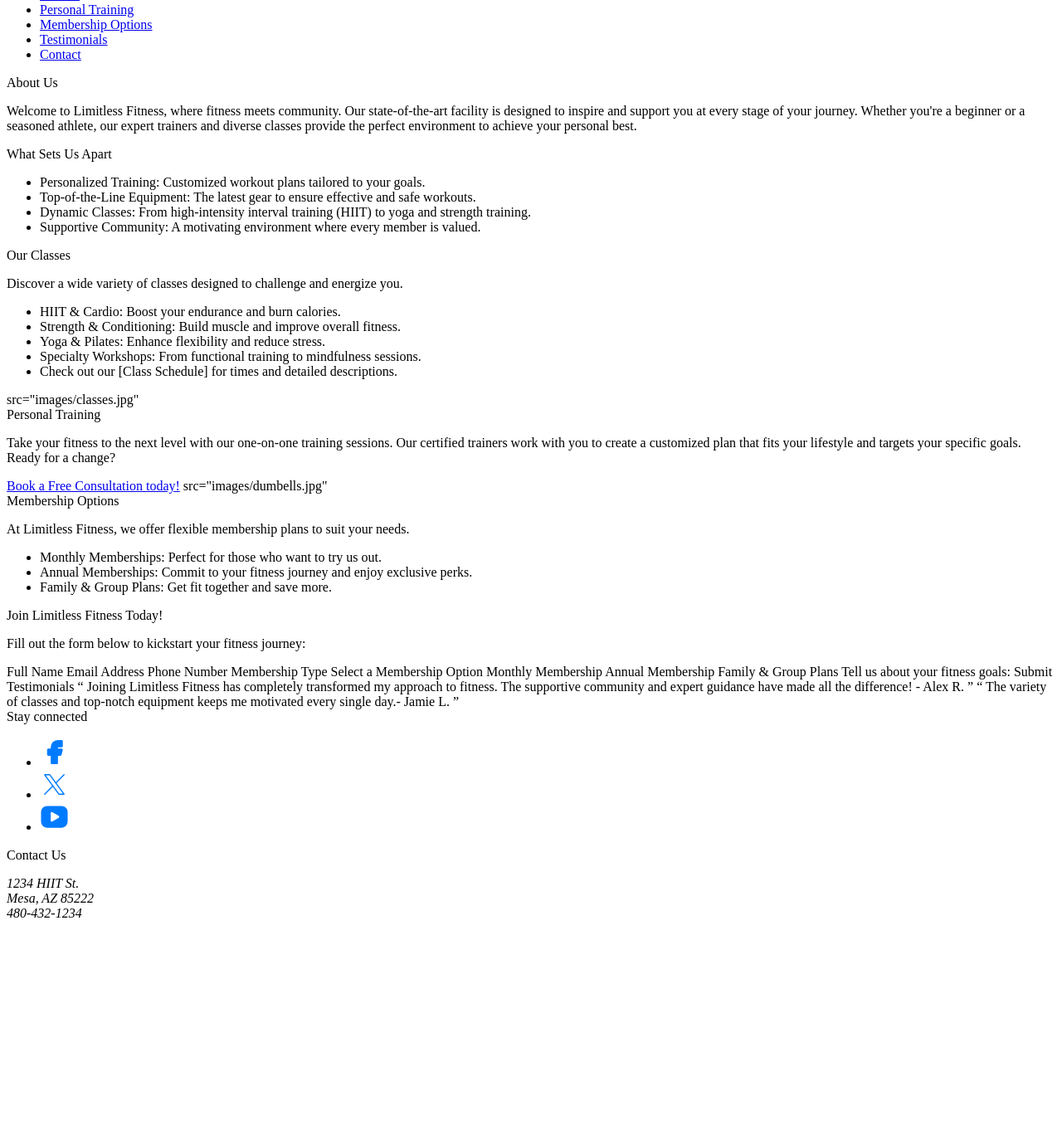
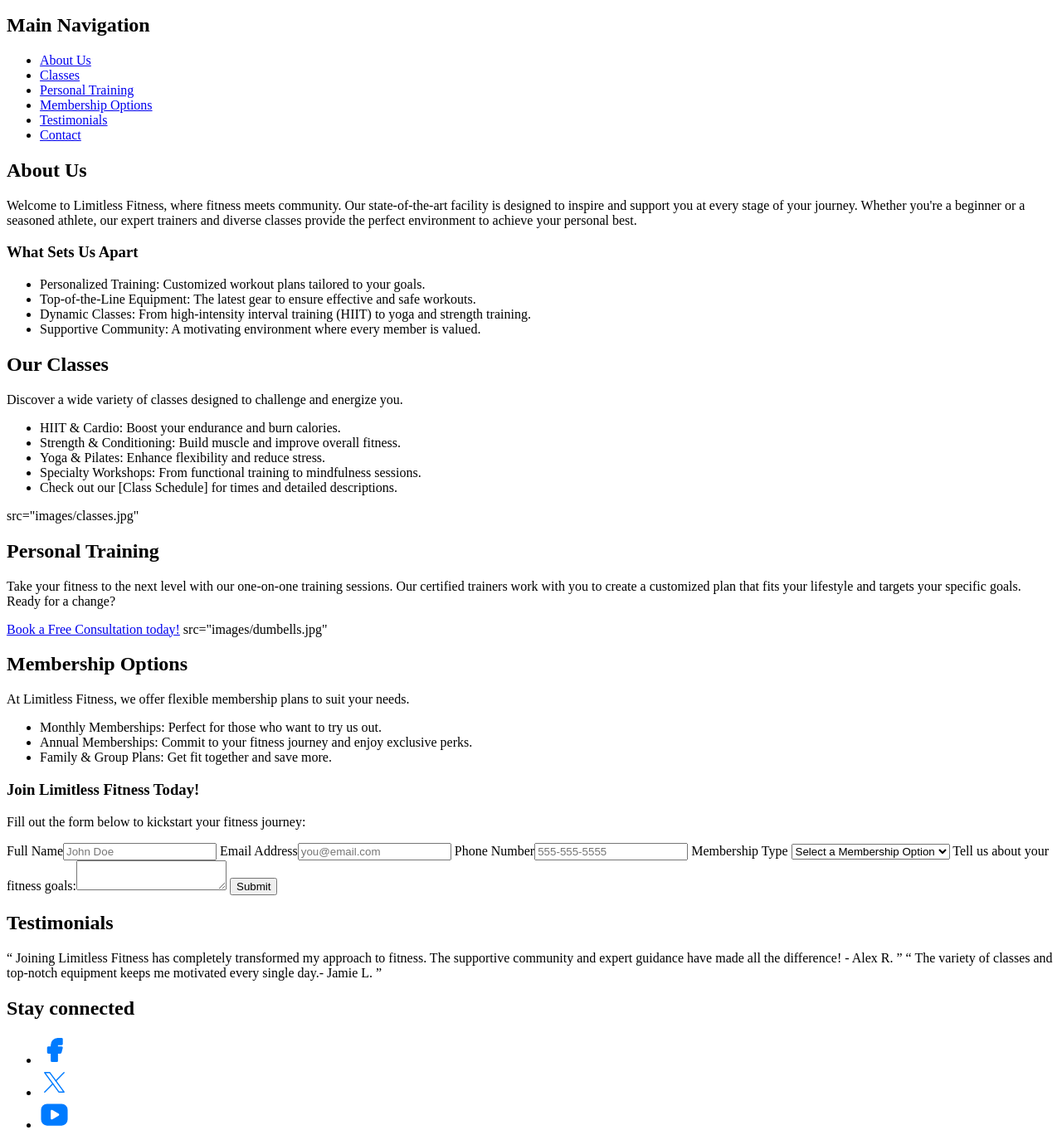
Before and after one commit to zfraedri/limitlessfitnessgym, a plain HTML site: page index.html in a window 1280 px wide. Shown: the part 222-1590 px from the top of the page at 83% size. Before the commit the page ends 1348 px from the top, so only its background shows below. Drawn offline with Linux system fonts and the light colour scheme.

Commit message:
Update index.html

```diff
--- a/index.html
+++ b/index.html
@@ -17,7 +17,7 @@
       <path d="M18 8h2a1 1 0 0 1 1 1v6a1 1 0 0 1 -1 1h-2"></path>
       <path d="M22 12h-1"></path>
     </svg>
-    Transform Your Life at Limitless Fitness
+    <h1>Transform Your Life at Limitless Fitness</h1>
     <p>Unleash your strength, embrace the challenge, and join a community dedicated to your fitness journey.</p>
     <a href="#">Join Now</a>
 <!-- add alt text where necessary -->
@@ -27,7 +27,7 @@
 
   </header>
   <nav>
-    Main Navigation
+    <h2>Main Navigation</h2>
     <ul>
       <li><a href="#">About Us</a></li>
       <li><a href="#">Classes</a></li>
@@ -39,10 +39,10 @@
   </nav>
   <main>
     <section>
-      About Us
+      <h2>About Us</h2>
       <p>Welcome to Limitless Fitness, where fitness meets community. Our state-of-the-art facility is designed to inspire and support you at every stage of your journey. Whether you're a beginner or a seasoned athlete, our expert trainers and diverse classes provide the perfect environment to achieve your personal best.</p>
       <section>
-        What Sets Us Apart
+        <h3>What Sets Us Apart</h3>
         <ul>
           <li>Personalized Training: Customized workout plans tailored to your goals.</li>
           <li>Top-of-the-Line Equipment: The latest gear to ensure effective and safe workouts.</li>
@@ -52,7 +52,7 @@
       </section>
     </section>
     <section>
-      Our Classes
+      <h2>Our Classes</h2>
       <p>Discover a wide variety of classes designed to challenge and energize you.</p>
       <ul>
         <li>HIIT & Cardio: Boost your endurance and burn calories.</li>
@@ -67,7 +67,7 @@
 
     </section>
     <section>
-      Personal Training
+      <h2>Personal Training</h2>
       <p>
         Take your fitness to the next level with our one-on-one training sessions. Our certified trainers work with you to create a customized plan that fits your lifestyle and targets your specific goals.
         Ready for a change?
@@ -79,7 +79,7 @@
 
     </section>
     <section>
-      Membership Options
+      <h2>Membership Options</h2>
       <p>At Limitless Fitness, we offer flexible membership plans to suit your needs.</p>
       <ul>
         <li>Monthly Memberships: Perfect for those who want to try us out.</li>
@@ -87,24 +87,34 @@
         <li>Family & Group Plans: Get fit together and save more.</li>
       </ul>
       <section id="membership-form">
-        Join Limitless Fitness Today!
+        <h3>Join Limitless Fitness Today!</h3>
         <p>Fill out the form below to kickstart your fitness journey:</p>
-<!--add accessibility to the form-->
-        Full Name
-        Email Address
-        Phone Number
-        Membership Type
-          Select a Membership Option
-          Monthly Membership
-          Annual Membership
-          Family & Group Plans
-        Tell us about your fitness goals:
-        Submit
+
+        <form
+          action=""https:wp.zybooks.com/form-viewer.php"
+          method="POST"
+          target="_blank"
+        >
+          <label for="fullName">Full Name</label><input type="text" id="fullName" placeholder="John Doe" required autofill>
+          <label for="emailForm">Email Address</label><input type="email" id="emailForm" placeholder="you@email.com" required autofill>
+          <label for="phoneNumber">Phone Number</label><input type="tel" id="phoneNumber" placeholder="555-555-5555" required autofill>
+
+          <label id="memberType">Membership Type</label>
+          <select name="memberType" id="memberType" required>
+            <option for="memberType">Select a Membership Option</option>
+            <option for="memberType">Monthly Membership</option>
+            <option for="memberType">Annual Membership</option>
+            <option for="memberType">Family & Group Plans</option>
+          </select>
+
+          <label for="goals">Tell us about your fitness goals:</label><textarea id="goals"> </textarea>
+          <input type="submit" id="submitBtn">
+        </form>
       </section>
     </section>
   </main>
   <aside>
-    Testimonials
+    <h2>Testimonials</h2>
     <q>
       Joining Limitless Fitness has completely transformed my approach to fitness. The supportive community and expert guidance have made all the difference! - Alex R.
     </q>
@@ -114,7 +124,7 @@
   </aside>
   <footer>
     <section>
-      Stay connected
+      <h2>Stay connected</h2>
       <ul>
         <li>
           <svg xmlns="http://www.w3.org/2000/svg" viewBox="0 0 24 24" fill="#007BFF" width="35" height="35">
@@ -134,7 +144,7 @@
       </ul>
     </section>
     <section>
-      Contact Us
+      <h2>Contact Us</h2>
       <address>
         <p>1234 HIIT St. <br>
         Mesa, AZ 85222 <br>
```
